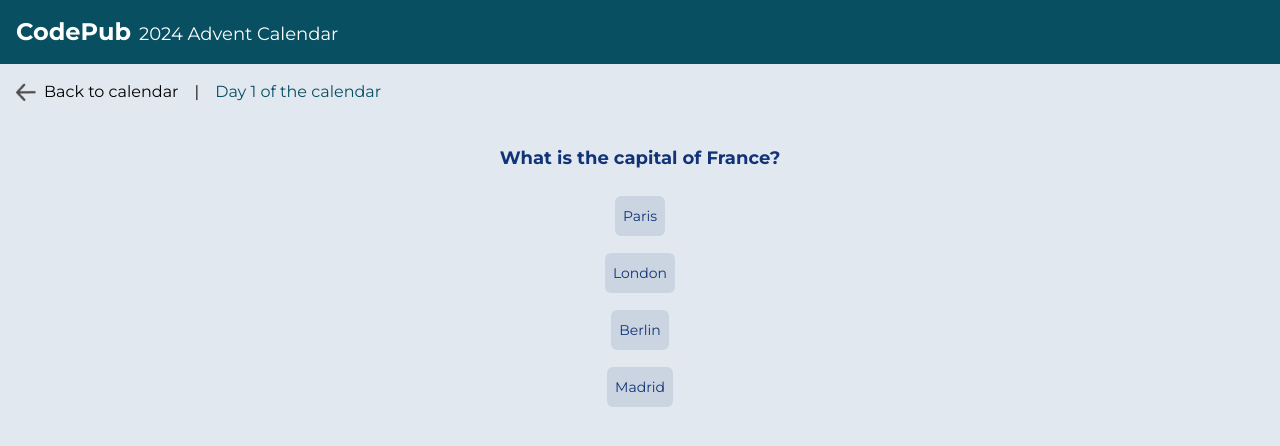
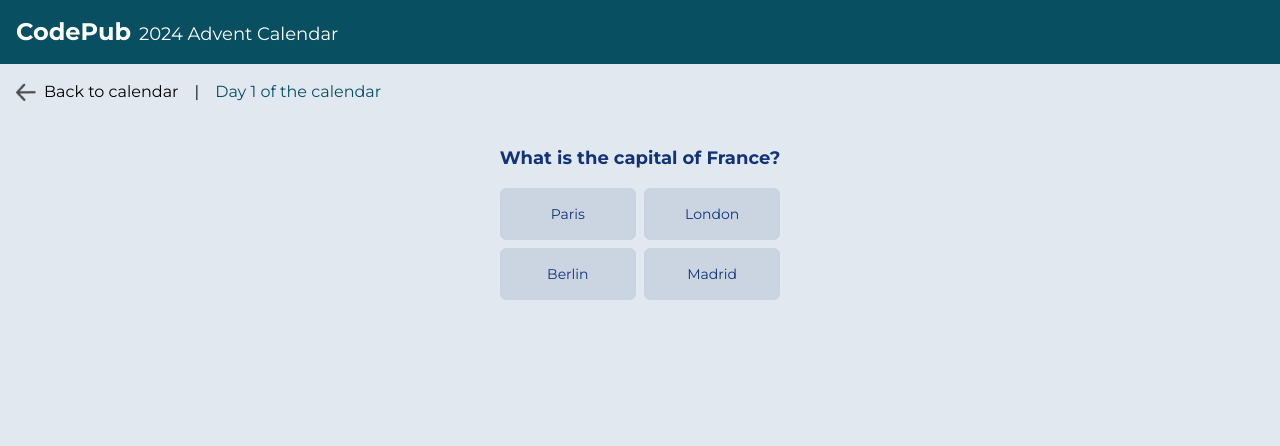
Before and after one commit to carobarstad/codepub, a Next.js app: page /calendar/1 in a window 1280 px wide. Shown: the top 446 px of the page. Built offline with nearby package versions, Linux system fonts and the light colour scheme; a web font is replaced by a local one.

Commit message:
add quiz answers

```diff
--- a/api/quiz.ts
+++ b/api/quiz.ts
@@ -1,7 +1,7 @@
 'use server';
 import fs from 'fs';
 import path from 'path';
-import { ContentItem } from '../types/ContentItem';
+import { ContentItem, QuizContent } from '../types/ContentItem';
 
 // Function to read quiz data from JSON file
 export const getCalendarData = async () => {
@@ -25,5 +25,10 @@ export const getItemByIndex = async (index: number) => {
     setTimeout(() => {
       resolve(data[index]);
     }, 1500);
-  })
-}
+  });
+};
+
+export const checkAnswer = async (id: number, answer: string) => {
+  const correctAnswer = ((await getItemByIndex(id)) as QuizContent).solution;
+  return correctAnswer === answer;
+};
--- a/components/Quiz.tsx
+++ b/components/Quiz.tsx
@@ -1,17 +1,22 @@
-import QuizOption from '@/components/QuizOption';
+import { checkAnswer } from '@/api/quiz';
+// import { checkAnswer } from '@/api/quiz';
+import { QuizOptions } from '@/components/QuizOption';
 import { QuizContent } from '@/types/ContentItem';
 
 const Quiz = ({ item }: { item: QuizContent }) => {
+  const handleAnswer = async (option: string) => {
+    const answer = await checkAnswer(item.id, option);
+    return answer;
+  };
+
+  const getAnswer = async () => {
+    'use server';
+    return item.solution;
+  };
+
   return (
     <div className='mt-10 max-w-md mx-auto flex flex-col items-center'>
-      <h2 className='text-lg font-bold mb-4'>{item.question}</h2>
-      <ul>
-        {item.options.map((option, index) => (
-          <li key={index} className='py-2 border-b border-gray-200 flex justify-center'>
-            <QuizOption type='default'>{option}</QuizOption>
-          </li>
-        ))}
-      </ul>
+      <QuizOptions question={item.question} options={item.options} getAnswer={getAnswer} />
     </div>
   );
 };
--- a/components/QuizOption.tsx
+++ b/components/QuizOption.tsx
@@ -1,22 +1,70 @@
-import React from 'react';
+'use client';
+import React, { useState } from 'react';
 
-const QuizOption = ({
-  children,
-  type,
+export const QuizOptions = ({
+  question,
+  options,
+  getAnswer,
 }: {
+  question: string;
+  options: string[];
+  getAnswer: () => Promise<string>;
+}) => {
+  const [chosenAnswer, setChosenAnswer] = useState('');
+  const [correctAnswer, setCorrectAnswer] = useState<string | null>(null);
+  const handleSubmitAnswer = async (chosenAnswer: string) => {
+    const answer = await getAnswer();
+    setCorrectAnswer(answer);
+    setChosenAnswer(chosenAnswer);
+  };
+
+  const check = (pickedOption: string, currentOption: string) => {
+    if (!pickedOption) return 'default';
+    if (pickedOption === currentOption && pickedOption === correctAnswer) return 'success';
+    if (pickedOption === currentOption) return 'error';
+    return 'default';
+  };
+
+  return (
+    <div>
+      <h2 className='text-lg font-bold mb-4'>{question}</h2>
+      <ul className='grid grid-cols-2 gap-2'>
+        {options.map((option, index) => (
+          <li key={index} className='w-full'>
+            <QuizOption
+              disabled={!!chosenAnswer}
+              onClick={async () => handleSubmitAnswer(option)}
+              variant={check(chosenAnswer, option)}
+            >
+              {option}
+            </QuizOption>
+          </li>
+        ))}
+      </ul>
+    </div>
+  );
+};
+
+interface QuizOptionProps extends React.ButtonHTMLAttributes<HTMLButtonElement> {
   children: React.ReactNode;
-  type: 'default' | 'success' | 'error';
-}) => {
+  variant: 'default' | 'success' | 'error'; // Custom property
+}
+
+const QuizOption: React.FC<QuizOptionProps> = ({ children, variant, onClick, ...props }) => {
   const backgroundColor =
-    type === 'default'
+    variant === 'default'
       ? 'bg-slate-300'
-      : type === 'success'
-        ? 'bg-green-500'
-        : type === 'error'
-          ? 'bg-red-500'
-          : 'bg-slate-300';
+      : variant === 'success'
+        ? 'bg-green-500 disabled:opacity-100 font-semibold'
+        : variant === 'error'
+          ? 'bg-red-500 font-semibold'
+          : 'bg-slate-300 disabled:opacity-100 ';
   return (
-    <button className={`h-10 p-2 text-sm hover:bg-blue-200 rounded-md ${backgroundColor}`}>
+    <button
+      disabled={props.disabled}
+      onClick={onClick}
+      className={`disabled:pointer-events-none hover:bg-slate-500 hover:text-white p-4 w-full text-sm rounded-md ${backgroundColor}`}
+    >
       {children}
     </button>
   );
```
